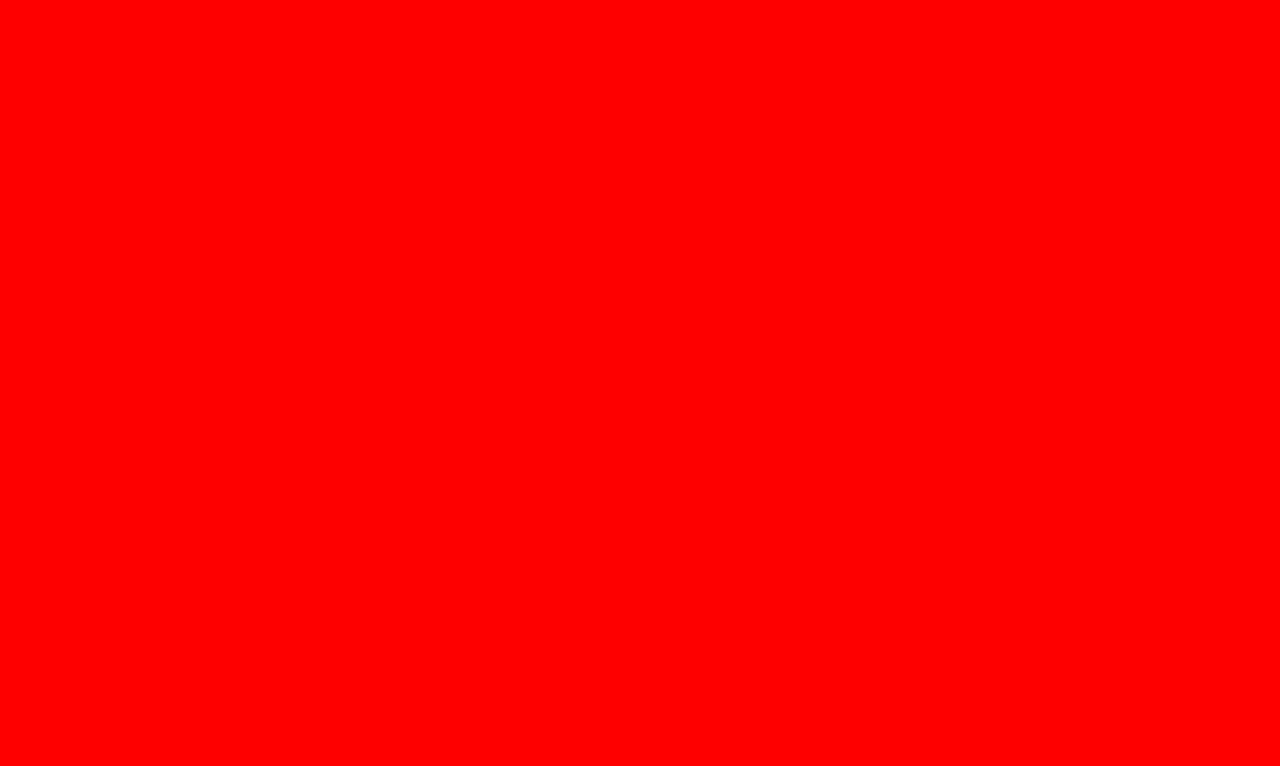
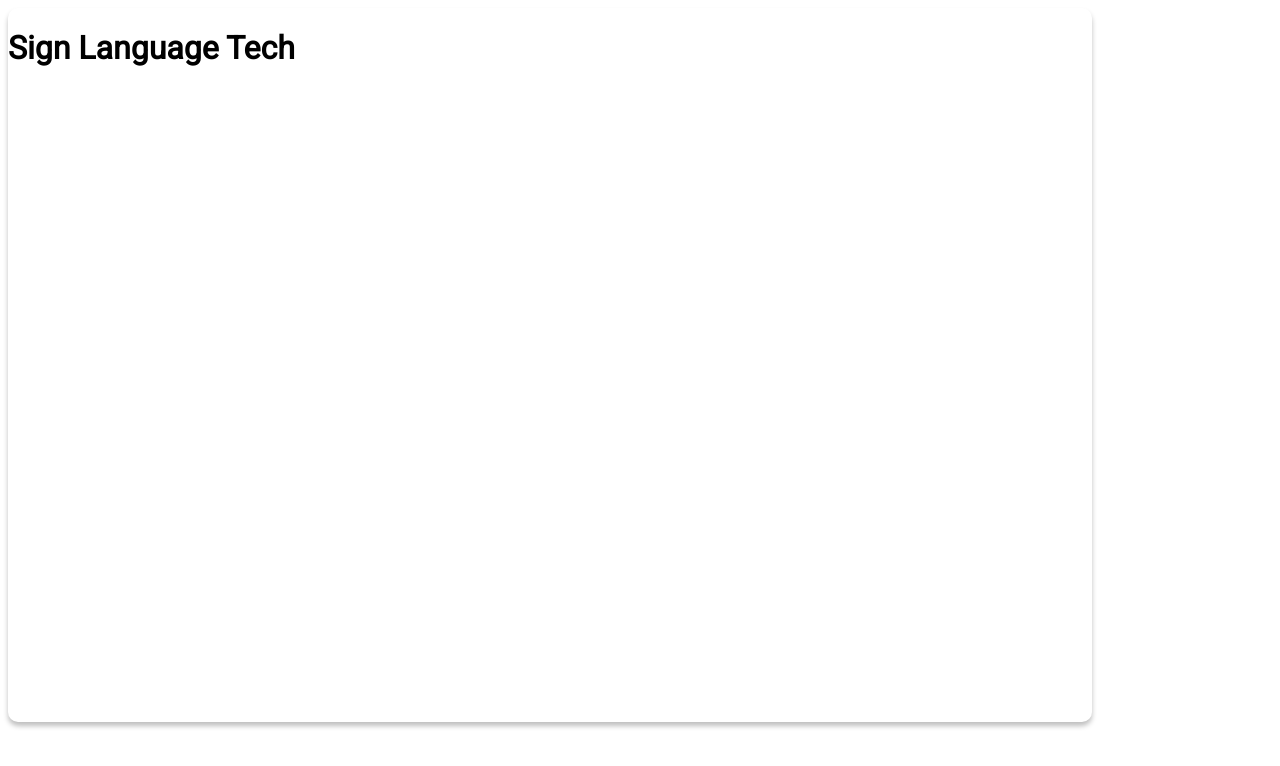
Before and after one commit to miladvafaeifard/slt-login-page, a website: page index.html in a window 1280 px wide. Drawn offline with Linux system fonts and the light colour scheme.

Commit message:
Establish a basic backboard of login

```diff
--- a/index.html
+++ b/index.html
@@ -8,6 +8,8 @@
     <title>Sign Language Tech | Sign In</title>
   </head>
   <body>
-    <div class="container"></div>
+    <div class="container">
+      <h1>Sign Language Tech</h1>
+    </div>
   </body>
 </html>
--- a/styles.css
+++ b/styles.css
@@ -1,3 +1,15 @@
-body {
-  background-color: red;
+@import url("https://fonts.googleapis.com/css2?family=Roboto&display=swap");
+
+* {
+  font-family: "Roboto", sans-serif;
 }
+
+.container {
+  width: 1084px;
+  height: 714px;
+  background-color: white;
+  display: block;
+  position: absolute;
+  box-shadow: 0 4px 5px rgba(0, 0, 0, 0.25);
+  border-radius: 10px;
+}
```
